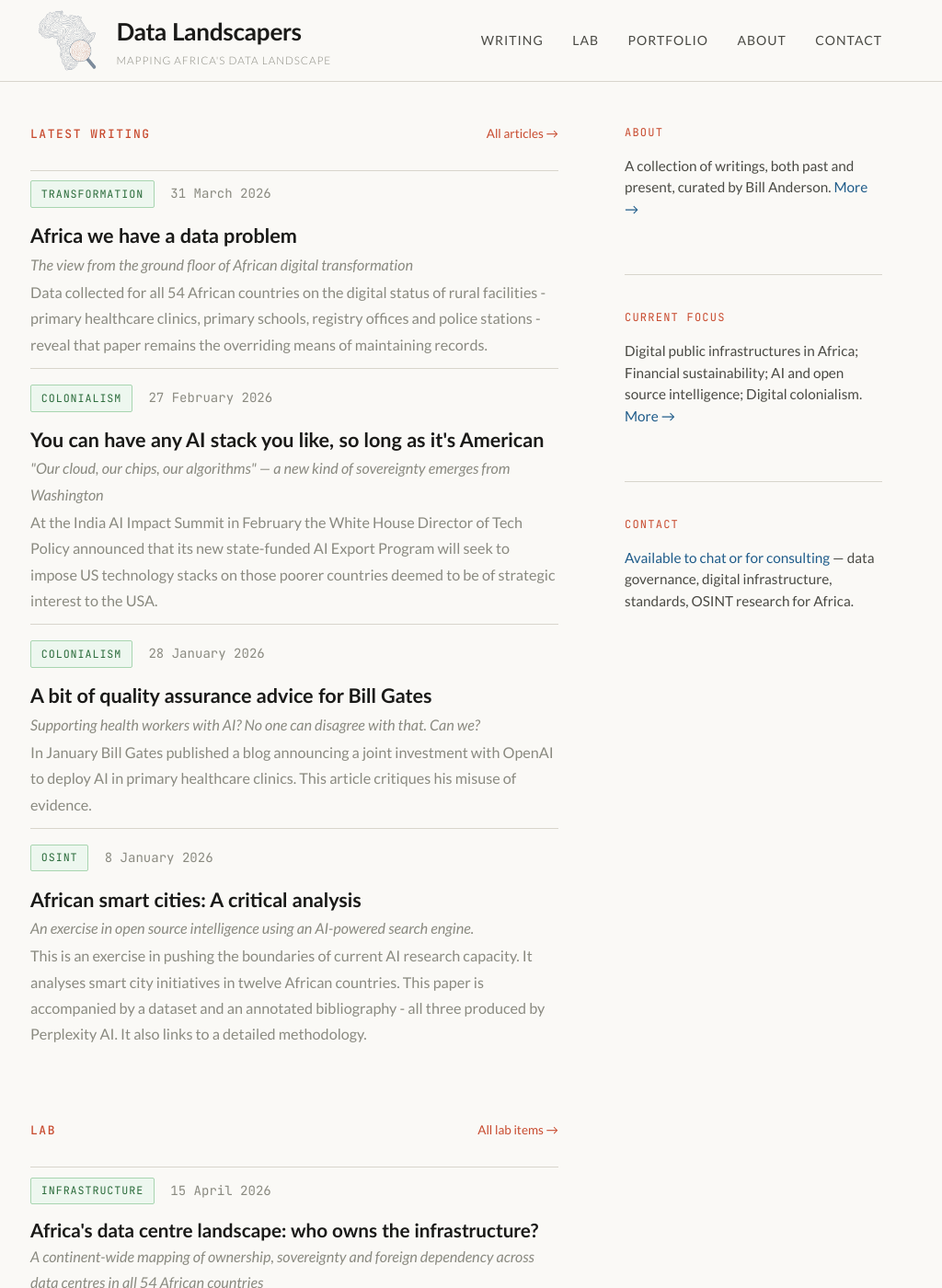
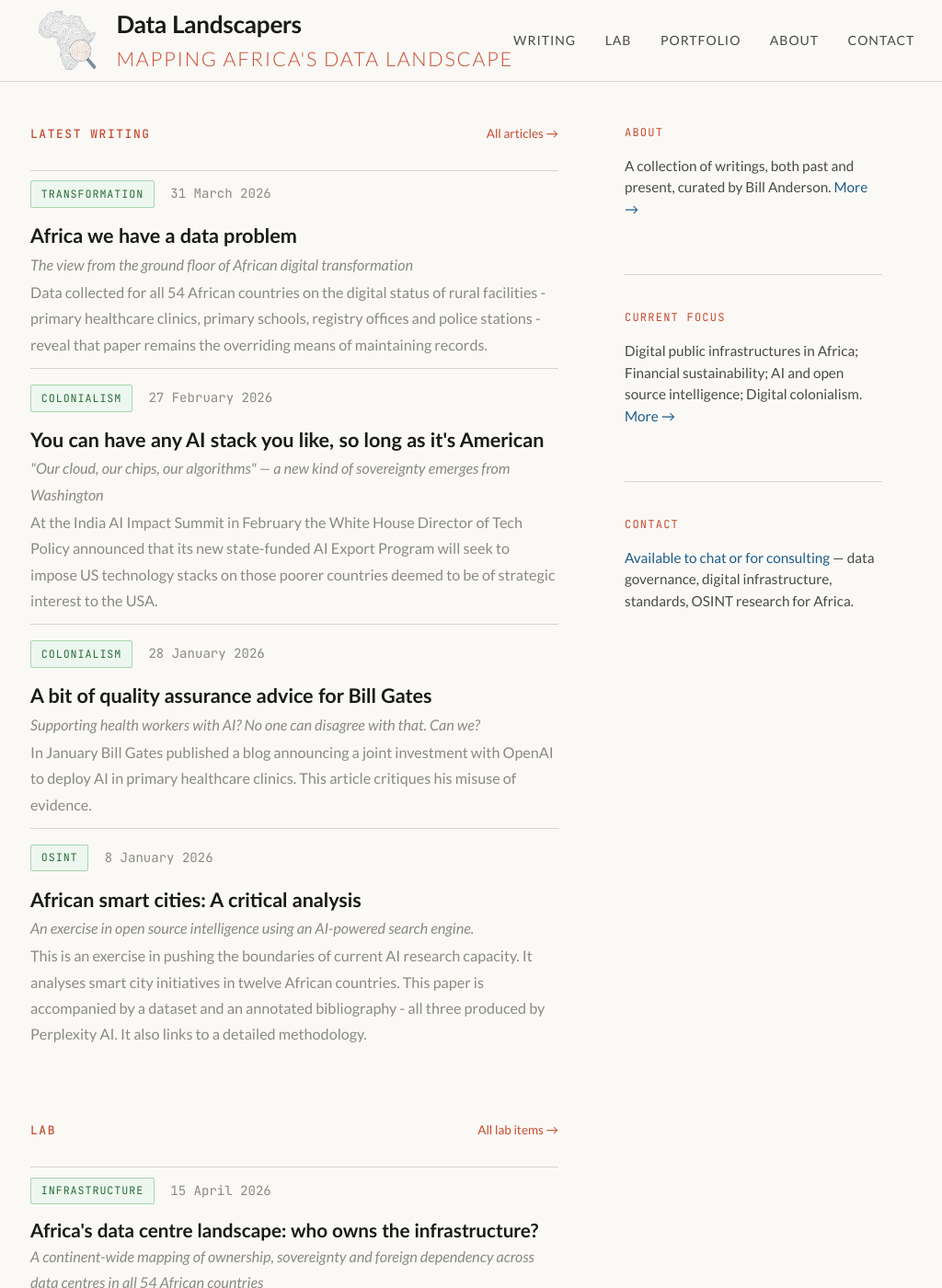
Before and after one commit to data-landscapers/data-landscapers.github.io, a Jekyll site: the page built from index.md, in a window 1280 px wide and 1400 px high. Shown: the whole window at 92% size, without its empty margins (144-1168 px from the left). Built offline with Jekyll 4.4.1, drawn with Linux system fonts in a browser that asks for light colours.

Commit message:
Update main.css

```diff
--- a/assets/css/main.css
+++ b/assets/css/main.css
@@ -118,7 +118,7 @@ figcaption { font-size: 0.82rem; color: var(--accent); margin-top: 0.5rem; line-
 .site-logo__img { height: 80px; width: 80px; display: block; }
 .site-logo__text { display: flex; flex-direction: column; }
 .site-logo:hover { color: var(--accent); border: none; }
-.site-logo__sub { font-family: var(--serif); font-size: 0.65rem; font-weight: 300; color: var(--ink-faint); text-transform: uppercase; letter-spacing: 0.08em; display: block; margin-top: -3px; }
+.site-logo__sub { font-family: var(--serif); font-size: 1.2rem; font-weight: 300; color: var(--accent); text-transform: uppercase; letter-spacing: 0.08em; display: block; margin-top: -3px; }
 
 /* Desktop nav */
 .site-nav { display: flex; gap: 1.75rem; align-items: center; }
```
